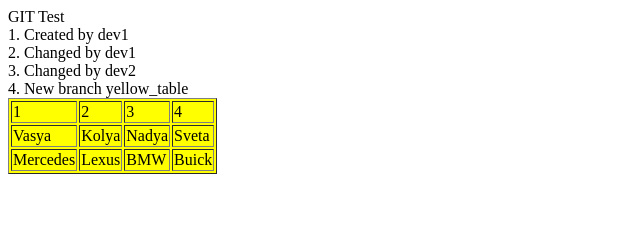
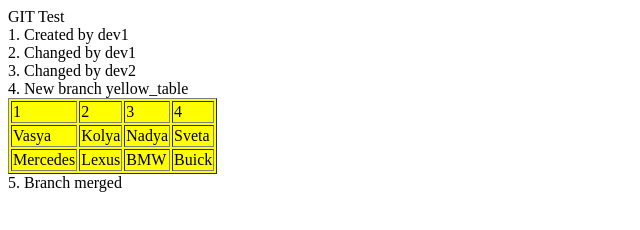
Before and after one commit to acknoilovewieti/GitTest, a plain HTML site: page index.html in a window 1280 px wide. Shown: the whole page, without its empty margins (0-640 px from the left). Drawn offline with Linux system fonts and the light colour scheme.

Commit message:
branch was merged

```diff
--- a/index.html
+++ b/index.html
@@ -31,5 +31,6 @@
             <td>Buick</td>
         </tr>
     </table>
+    <div>5. Branch merged</div>
 </body>
 </html>
```
